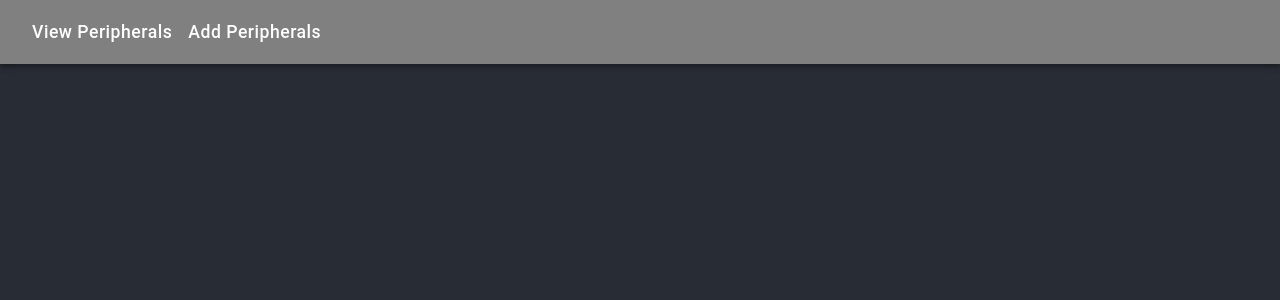
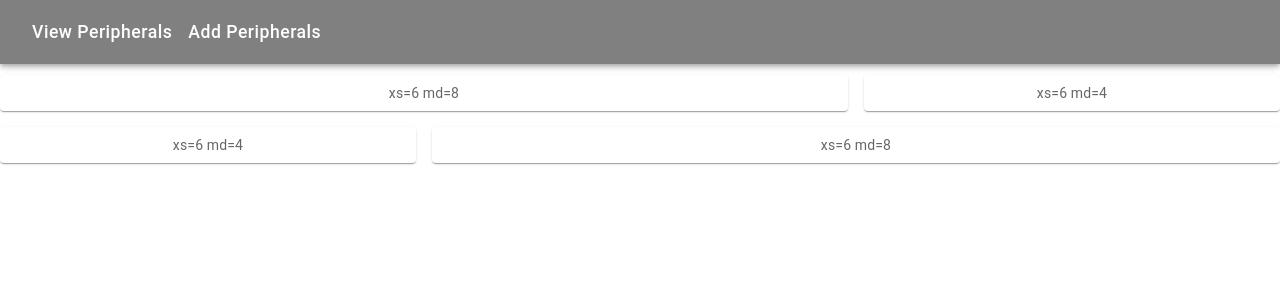
Before and after one commit to Nohasi/review-app, a React (Create React App) app in the folder frontend/review-app/: page / in a window 1280 px wide. Shown: the top 300 px of the page. Built offline with nearby package versions, Linux system fonts and the light colour scheme.

Commit message:
Progress on InfoPage and visual bugfix for navbar

```diff
--- a/frontend/review-app/src/App.css
+++ b/frontend/review-app/src/App.css
@@ -14,14 +14,12 @@
 }
 
 .App-header {
-  background-color: #282c34;
   min-height: 100vh;
   display: flex;
   flex-direction: column;
   align-items: center;
   justify-content: center;
   font-size: calc(10px + 2vmin);
-  color: white;
 }
 
 .App-link {
--- a/frontend/review-app/src/App.tsx
+++ b/frontend/review-app/src/App.tsx
@@ -2,18 +2,17 @@ import React from 'react';
 import logo from './logo.svg';
 import './App.css';
 import PageNavbar from './components/global/PageNavbar';
+import InfoPage from './components/info_page/InfoPage';
 
 function App() {
   return (
     <div className="App">
-      <header className="App-header">
         <PageNavbar />
 
         {/* ROUTING */}
+        <InfoPage />
 
         {/* FOOTER */}
-
-      </header>
     </div>
   );
 }
--- a/frontend/review-app/src/components/global/PageNavbar.tsx
+++ b/frontend/review-app/src/components/global/PageNavbar.tsx
@@ -7,8 +7,8 @@ import '../../App.css';
 
 export default function PageNavbar() {
   return (
-    <Box sx={{ flexGrow: 1 }}>
-      <AppBar position="absolute" style={{ background: '#808080' }}>
+    <Box sx={{ flexGrow: 1, paddingBottom: '75px' }}>
+      <AppBar style={{ background: '#808080' }}>
         <Toolbar>
           <Button color="inherit" className='Navbar-button'>View Peripherals</Button>
           <Button color="inherit" className='Navbar-button'>Add Peripherals</Button>
--- a/frontend/review-app/src/components/info_page/InfoPage.tsx
+++ b/frontend/review-app/src/components/info_page/InfoPage.tsx
@@ -1,10 +1,13 @@
 import React from "react";
+import ItemDetails from "./ItemDetails";
 
 function InfoPage(){
     return (
         <>
-        {/* ITEM DETAILS */}
+        <ItemDetails />
         {/* REVIEWS */}
         </>
     );
 }
+
+export default InfoPage;
--- /dev/null
+++ b/frontend/review-app/src/components/info_page/ItemDetails.tsx
@@ -0,0 +1,37 @@
+import React from "react";
+import { Box, Paper } from "@mui/material";
+import { styled } from '@mui/material/styles';
+import Grid from '@mui/material/Grid';
+
+function ItemDetails() {
+    const Item = styled(Paper)(({ theme }) => ({
+        backgroundColor: theme.palette.mode === 'dark' ? '#1A2027' : '#fff',
+        ...theme.typography.body2,
+        padding: theme.spacing(1),
+        textAlign: 'center',
+        color: theme.palette.text.secondary,
+      }));
+
+    return (
+        <div>
+            <Box sx={{ flexGrow: 1 }}>
+            <Grid container spacing={2} >
+                <Grid item xs={6} md={8}>
+                <Item>xs=6 md=8</Item>
+                </Grid>
+                <Grid item xs={6} md={4}>
+                <Item>xs=6 md=4</Item>
+                </Grid>
+                <Grid item xs={6} md={4}>
+                <Item>xs=6 md=4</Item>
+                </Grid>
+                <Grid item xs={6} md={8}>
+                <Item>xs=6 md=8</Item>
+                </Grid>
+            </Grid>
+            </Box>
+        </div>
+    );
+}
+
+export default ItemDetails;
```
